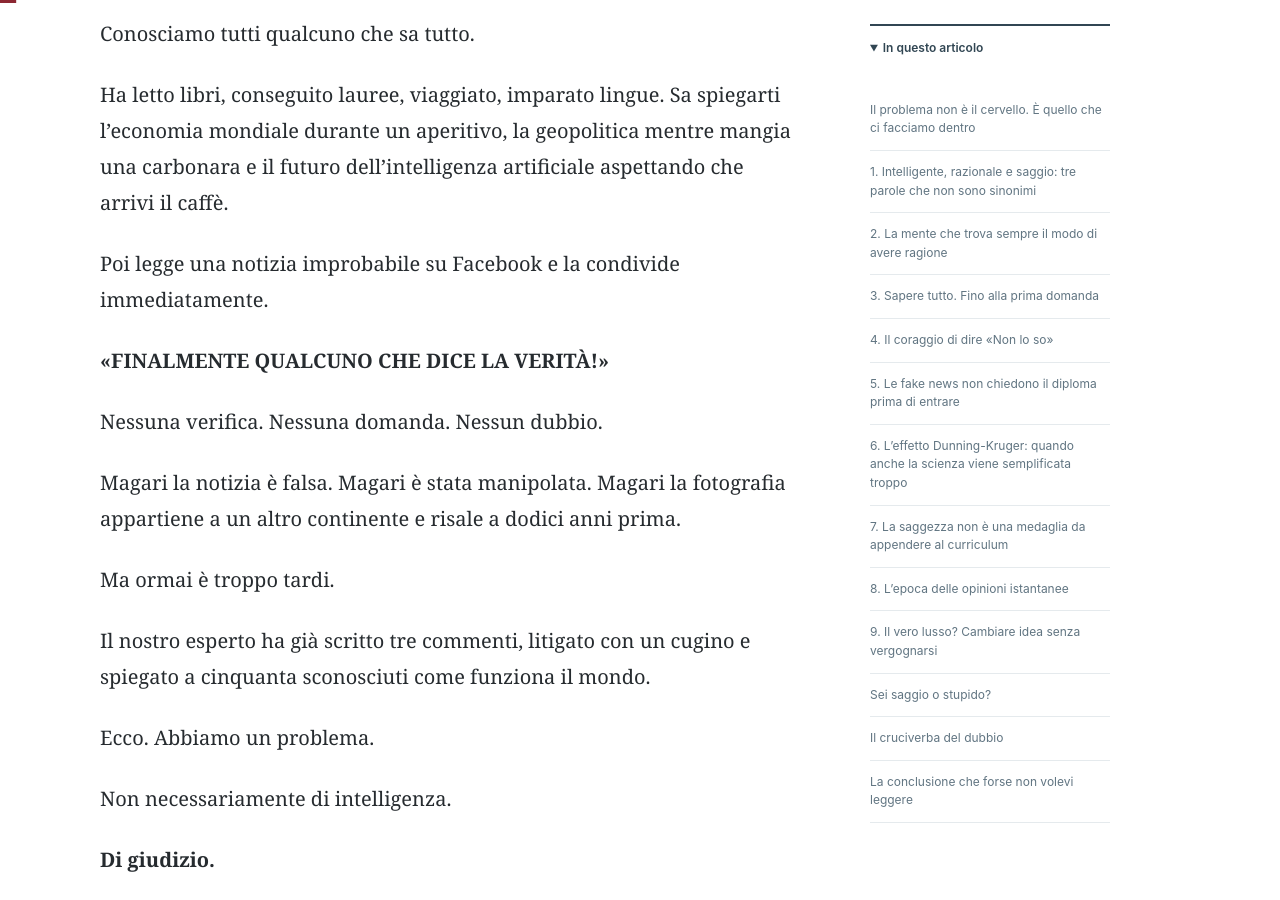
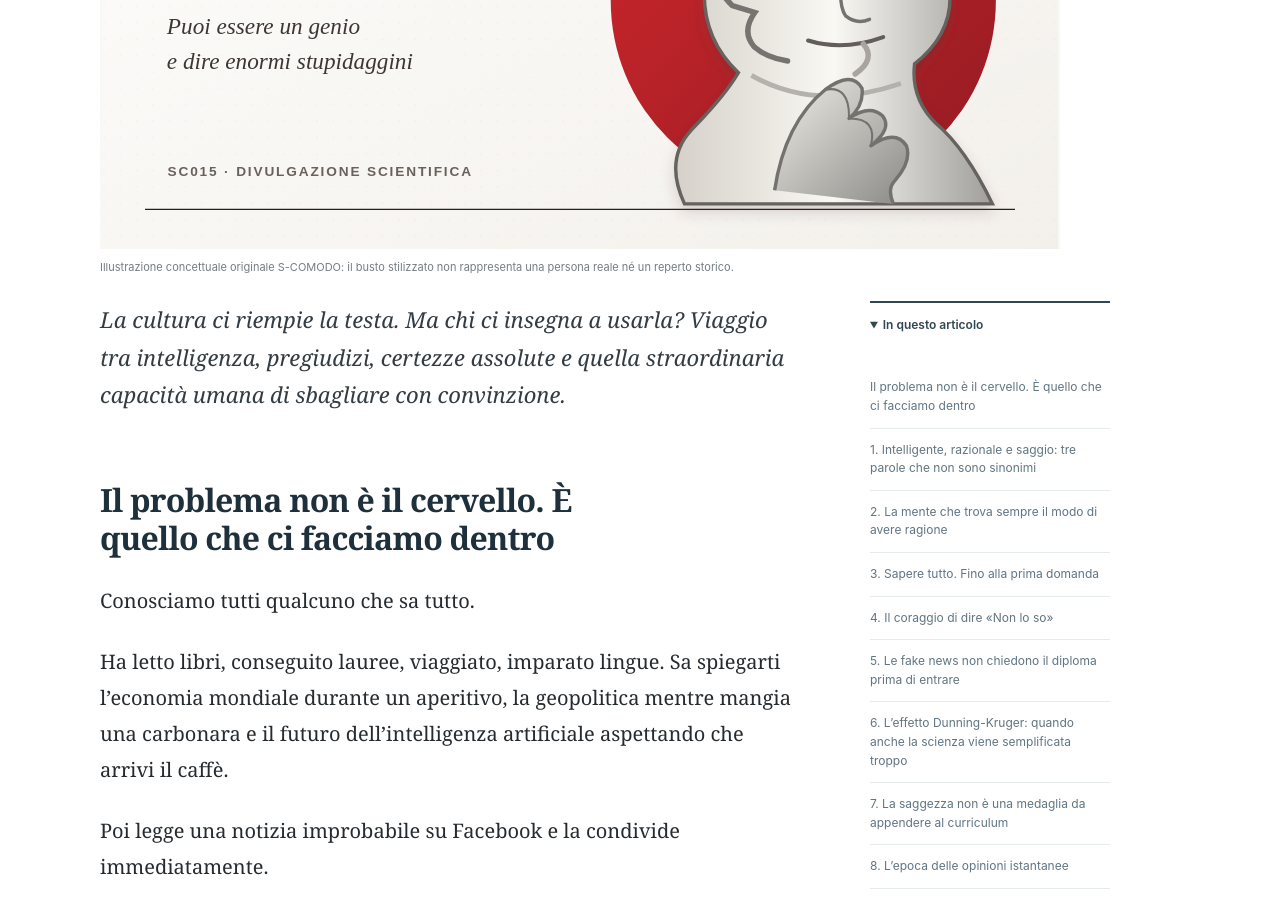
Before and after one commit to manzo8b/s-comodo, a Jekyll site: the page built from _posts/2026-11-03-il-cervello-non-basta.md, in a window 1280 px wide and 900 px high, scrolled down 905 px. Built offline with Jekyll 4.4.1, drawn with Linux system fonts in a browser that asks for light colours.

Commit message:
SC015: ripristina una nuova copertina su homepage e articolo

```diff
--- a/_posts/2026-11-03-il-cervello-non-basta.md
+++ b/_posts/2026-11-03-il-cervello-non-basta.md
@@ -16,6 +16,9 @@ reviewed: true
 ai_assisted: true
 ai_disclosure: 'Articolo di divulgazione e commento, preparato con supporto IA per ricerca delle fonti, redazione e sviluppo dei giochi; pubblicazione richiesta e approvata dal responsabile editoriale il 3 novembre 2026. Riferimenti bibliografici verificati presso editori accademici e archivi PubMed o universitari. Le vignette quotidiane sono scene narrative illustrative; il test e il cruciverba sono giochi originali, non strumenti psicometrici. Test interattivo eseguito localmente nel browser, senza invio delle risposte a un server. Eventuali errori possono essere segnalati per rettifica.'
 reading_minutes: 18
+image: /assets/images/sc015-copertina-il-dubbio.svg
+image_alt: 'Nuova copertina editoriale Il cervello non basta: figura classica stilizzata in atteggiamento pensoso, cerchio rosso e punto interrogativo, con titolo leggibile.'
+image_caption: 'Illustrazione concettuale originale S-COMODO: il busto stilizzato non rappresenta una persona reale né un reperto storico.'
 corrections: []
 sources:
 - author: 'Keith E. Stanovich, Richard F. West e Maggie E. Toplak'
```
